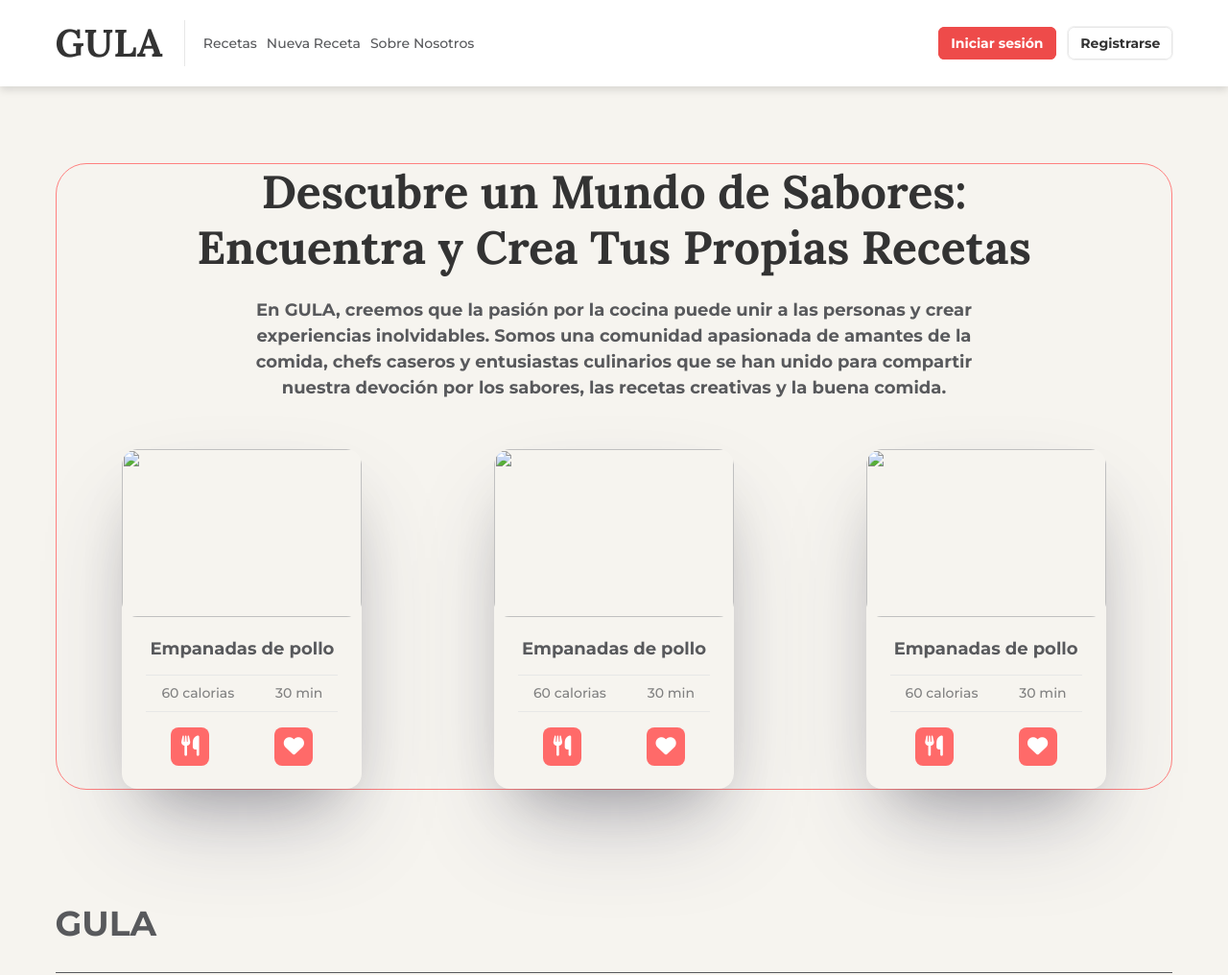
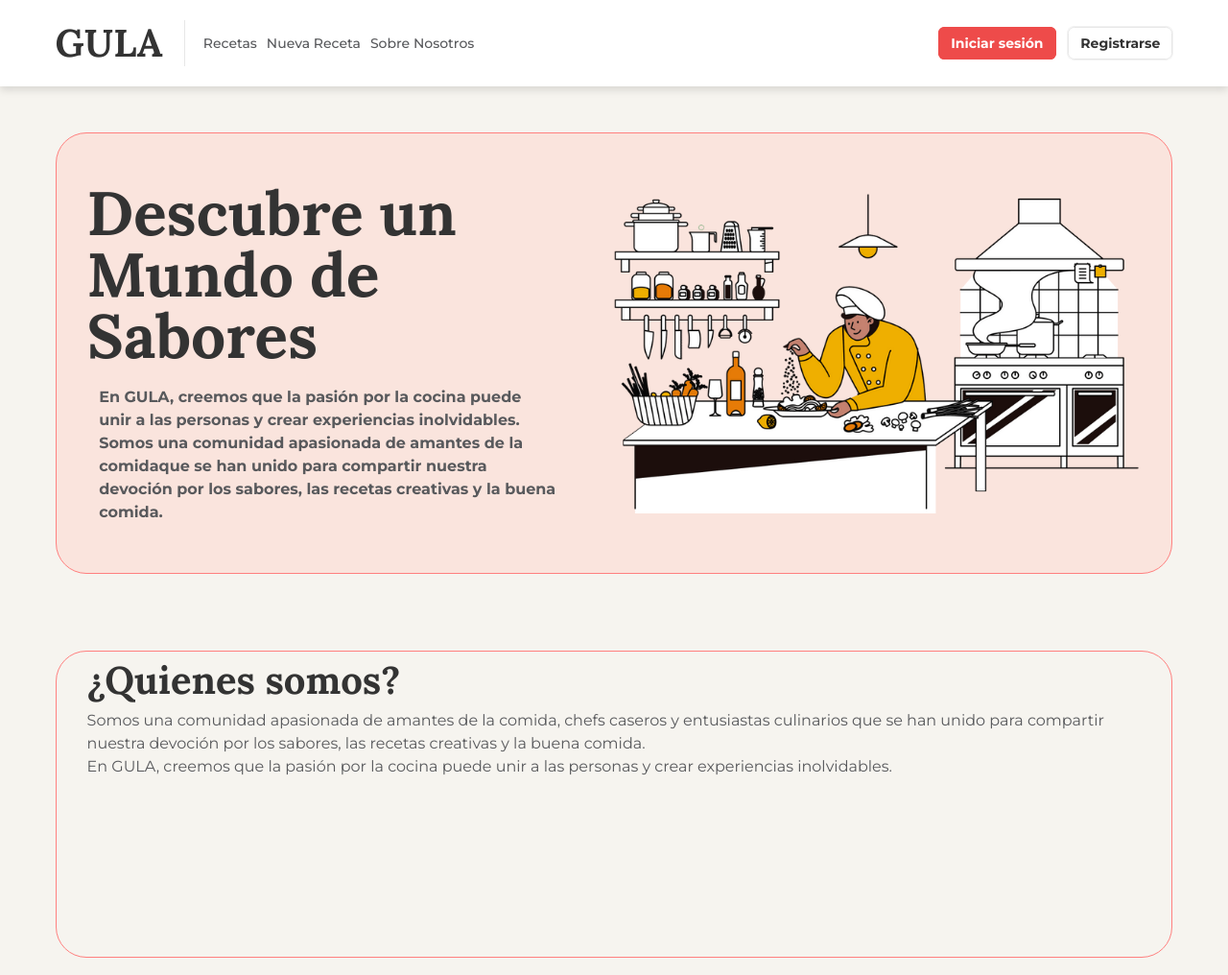
Before and after one commit to IaconoG/Nucba---Proyecto-Integrador--Dise-o-Web, a plain HTML site: page index.html in a window 1280 px wide. Shown: the top 1016 px of the page at 96% size. Drawn offline with Linux system fonts and the light colour scheme.

Commit message:
cambio roturndo del hero jaksjaskj 💀

```diff
--- a/assets/styles/base/typography.css
+++ b/assets/styles/base/typography.css
@@ -18,8 +18,8 @@ h2 {
   color: var(--clr-black);
 }
 h1 {
-  font-size: 4rem;
-  line-height: 1.2;
+  font-size: 5rem;
+  line-height: 1;
 }
 h2 {
   font-size: 2.5rem;
@@ -40,6 +40,12 @@ h6 {
 }
 
 /* TABLET */
+@media screen and (max-width: 1440px) {
+  h1 {
+    /* clamp con maximo 4rem */
+    font-size: clamp(4rem, 5vw, 5rem);
+  }
+}
 @media screen and (max-width: 768px) {
   html {
     font-size: 14px;
--- a/assets/styles/styles.css
+++ b/assets/styles/styles.css
@@ -3,11 +3,12 @@
   --clr-bg-footer: #bfc1b9;
   /* 60 / 30 / 10 rule */
   --clr-primary: #ee4b4a; /* 60% */
-  --clr-secondary: #ff6a69; /* 30% */
+  --clr-secondary: #eaa704; /* 30% */
   --clr-accent: #ff807f; /* 10% */
+  --clr-accent-light: #fae4dd;
 
   --clr-primary--darker: #b63231;
-  --clr-secondary--darker: #d53b39;
+  --clr-secondary--darker: #b28f00;
   --clr-accent--darker: #d64a4a;
 
   --black: #333;
@@ -15,6 +16,8 @@
   --black-light: #58595c;
   --gray: #d1d5da;
   --gray-light: rgb(231, 231, 231);
+
+  --header-height: 90px;
 }
 body {
   background-color: var(--clr-bg);
@@ -80,12 +83,12 @@ section {
   width: calc(100% - 9vw);
 }
 nav {
-  height: 90px;
+  height: var(--header-height);
   display: flex;
   align-items: center;
 }
 nav > * {
-  height: 90px;
+  height: var(--header-height);
 }
 .nav-contenedor-logo {
   width: auto;
@@ -149,121 +152,51 @@ main > section {
   min-height: 40vh; /* FIXME: eliminar linea */
   height: auto;
   display: flex;
+  flex-direction: column;
   align-items: center;
-  justify-content: space-between;
   margin: 5rem auto;
-  gap: 5vw;
+  padding-inline: 2.5vw;
   border: 1px solid var(--clr-accent); /* FIMXE: eliminar linea de prueba */
   border-radius: 2rem; /* FIMXE: eliminar linea de prueba */
 }
 
 /* HERO */
 .hero {
-  min-height: auto; /* FIXME: eliminar linea */
-  flex-direction: column;
+  padding-block: clamp(3rem, 4vw, 4rem);
+  min-height: 370px;
+  display: grid;
+  grid-template-columns: repeat(2, auto);
+  grid-template-rows: 1fr;
+  gap: clamp(0.5rem, 1vw, 1rem);
+  margin-block: clamp(1rem, 10vw, 3rem);
   padding-inline: 0;
-  gap: max(50px, 3vw);
-}
-.hero-content,
-.hero-carousel {
-  width: 100%;
-  display: flex;
-  align-items: center;
+  background-color: var(--clr-accent-light);
 }
 .hero-content {
-  max-width: 920px;
+  width: fit-content;
+  grid-area: 1 / 1 / 3 / 2;
+  display: flex;
   flex-direction: column;
-}
-.hero-content-title {
-  margin-bottom: 1.5rem;
-  text-align: center;
+  align-items: center;
+  gap: max(20px, 1vw);
+  padding-left: 2.5vw;
 }
 .hero-content-info {
-  font-size: 1.125rem;
+  font-size: clamp(0.75rem, 1.25vw, 1rem);
+  width: 95%;
   font-weight: 600;
-  width: 85%;
-  text-align: center;
 }
-
-.hero-cards {
-  width: 85%;
+.hero-img-container {
+  min-width: 400px;
   height: auto;
-  display: flex;
-  justify-content: space-around;
-  border-radius: 8px;
-}
-.card {
-  width: 250px;
-  height: auto;
-  display: flex;
-  flex-direction: column;
-  justify-content: flex-start;
-  align-items: center;
-  border-radius: 16px;
-  box-shadow: rgba(50, 50, 93, 0.25) 0px 50px 100px -20px,
-    rgba(0, 0, 0, 0.3) 0px 30px 60px -30px;
+  grid-area: 1 / 2 / 3 / 3;
   overflow: hidden;
 }
-.card-img {
+.hero-img {
   width: 100%;
-  height: 175px;
-  border-radius: 16px;
+  height: auto;
   object-fit: cover;
 }
-.info-card {
-  width: 100%;
-  padding: 1.5rem 0;
-  text-align: center;
-  display: flex;
-  flex-direction: column;
-  justify-content: center;
-  align-items: center;
-  gap: 1rem;
-}
-.info-card > div {
-  width: 80%;
-  display: flex;
-  justify-content: space-between;
-}
-.info-card > div:nth-child(2) {
-  font-size: 0.875rem;
-  border-top: 1px solid var(--gray-light);
-  border-bottom: 1px solid var(--gray-light);
-  color: gray;
-  font-weight: 500;
-  padding: 0.5rem 16px;
-}
-.info-card > div:last-child {
-  gap: 1rem;
-  font-size: 1.125rem;
-  height: 40px;
-  justify-content: space-around;
-}
-.icon-container {
-  width: 40px;
-  height: 100%;
-  display: flex;
-  justify-content: center;
-  align-items: center;
-  background-color: var(--clr-secondary);
-  border-radius: 8px;
-  cursor: pointer;
-}
-.info-card > div:last-child i {
-  font-size: 1.325rem;
-  color: var(--white);
-}
-.info-card > div:last-child p {
-  display: flex;
-  justify-content: center;
-  align-items: center;
-  gap: 6px;
-  font-weight: bold;
-  font-size: 1.4rem;
-  line-height: 1;
-}
-
-/* recepies */
 
 /* about us */
 .about-us {
@@ -354,19 +287,17 @@ footer {
 
 /* MEDIA QUERIES */
 @media screen and (max-width: 1440px) {
-  .hero-cards {
-    width: 100%;
+}
+@media screen and (max-width: 910px) {
+  .hero-content {
+    text-align: center;
   }
-  .hero-content-title {
-    font-size: 3rem;
-  }
-  .hero-cards > div:nth-child(1) {
+  .hero-img-container {
     display: none;
   }
-}
-@media screen and (max-width: 1024px) {
-  .hero-cards > div:nth-child(2) {
-    display: none;
+  .hero-content-info {
+    width: 90%;
+    font-size: 1rem;
   }
 }
 @media screen and (max-width: 768px) {
@@ -375,9 +306,6 @@ footer {
   section {
     margin-inline: auto;
     width: calc(100% - 7.5vw);
-  }
-  .hero-content-info {
-    font-size: 1rem;
   }
 }
 
@@ -432,9 +360,6 @@ footer {
   #toggle-menu:checked ~ .nav-contenedor-enlaces {
     display: flex;
   }
-  .hero-cards {
-    display: none;
-  }
 }
 
 @media screen and (max-width: 600px) {
--- a/index.html
+++ b/index.html
@@ -51,99 +51,43 @@
     <main>
       <section class="hero">
         <div class="hero-content">
-          <h1 class="hero-content-title">
-            Descubre un Mundo de Sabores: Encuentra y Crea Tus Propias Recetas
-          </h1>
+          <h1 class="hero-content-title">Descubre un Mundo de Sabores</h1>
           <p class="hero-content-info">
             En GULA, creemos que la pasión por la cocina puede unir a las
-            personas y crear experiencias inolvidables. Somos una comunidad
-            apasionada de amantes de la comida, chefs caseros y entusiastas
-            culinarios que se han unido para compartir nuestra devoción por los
-            sabores, las recetas creativas y la buena comida.
+            personas y crear experiencias inolvidables.
+            <span class="info-demas"
+              >Somos una comunidad apasionada de amantes de la comidaque se han
+              unido para compartir nuestra devoción por los sabores, las recetas
+              creativas y la buena comida.</span
+            >
           </p>
         </div>
-        <div class="hero-cards">
-          <div class="card">
-            <img class="card-img" src="/assets/images/empa.jpg" alt="" />
-            <div class="info-card">
-              <h6 class="tittle-card">Empanadas de pollo</h6>
-              <div>
-                <p>60 calorias</p>
-                <p>30 min</p>
-              </div>
-              <div>
-                <a class="icon-container btn-effect" href="/404.html">
-                  <i class="fa-solid fa-utensils"></i>
-                </a>
-                <div class="icon-container btn-effect">
-                  <i class="fa-solid fa-heart"></i>
-                </div>
-              </div>
-            </div>
-          </div>
-          <div class="card">
-            <img class="card-img" src="/assets/images/empa.jpg" alt="" />
-            <div class="info-card">
-              <h6 class="tittle-card">Empanadas de pollo</h6>
-              <div>
-                <p>60 calorias</p>
-                <p>30 min</p>
-              </div>
-              <div>
-                <a class="icon-container" href="/404.html">
-                  <i class="fa-solid fa-utensils"></i>
-                </a>
-                <div class="icon-container">
-                  <i class="fa-solid fa-heart"></i>
-                </div>
-              </div>
-            </div>
-          </div>
-          <div class="card">
-            <img class="card-img" src="/assets/images/empa.jpg" alt="" />
-            <div class="info-card">
-              <h6 class="tittle-card">Empanadas de pollo</h6>
-              <div>
-                <p>60 calorias</p>
-                <p>30 min</p>
-              </div>
-              <div>
-                <a class="icon-container" href="/404.html">
-                  <i class="fa-solid fa-utensils"></i>
-                </a>
-                <div class="icon-container">
-                  <i class="fa-solid fa-heart"></i>
-                </div>
-              </div>
-            </div>
-          </div>
-          <div class="card">
-            <img class="card-img" src="/assets/images/empa.jpg" alt="" />
-            <div class="info-card">
-              <h6 class="tittle-card">Empanadas de pollo</h6>
-              <div>
-                <p>60 calorias</p>
-                <p>30 min</p>
-              </div>
-              <div>
-                <a class="icon-container" href="/404.html">
-                  <i class="fa-solid fa-utensils"></i>
-                </a>
-                <div class="icon-container">
-                  <i class="fa-solid fa-heart"></i>
-                </div>
-              </div>
-            </div>
-          </div>
+        <div class="hero-img-container">
+          <img
+            src="/assets/images/hero-img.png"
+            alt="Descripción de la imagen"
+            class="hero-img"
+            loading="lazy"
+          />
         </div>
       </section>
-      <!-- <section class="recetas">
-        <div class="recetas-content"></div>
+      <section class="about-us">
+        <div class="about-us-content">
+          <h2>¿Quienes somos?</h2>
+          <p>
+            Somos una comunidad apasionada de amantes de la comida, chefs
+            caseros y entusiastas culinarios que se han unido para compartir
+            nuestra devoción por los sabores, las recetas creativas y la buena
+            comida.
+          </p>
+          <p>
+            En GULA, creemos que la pasión por la cocina puede unir a las
+            personas y crear experiencias inolvidables.
+          </p>
+        </div>
       </section>
-      <section class="about-us">
-        <div class="about-us-content"></div>
-      </section> -->
 
+      <!-- <section class="recetas"></section> -->
       <!-- <section class="prueba">
         <div>
           <div class="box box--clr-primary"></div>
```
Also changed, not shown: assets/images/hero-img.png (added).
